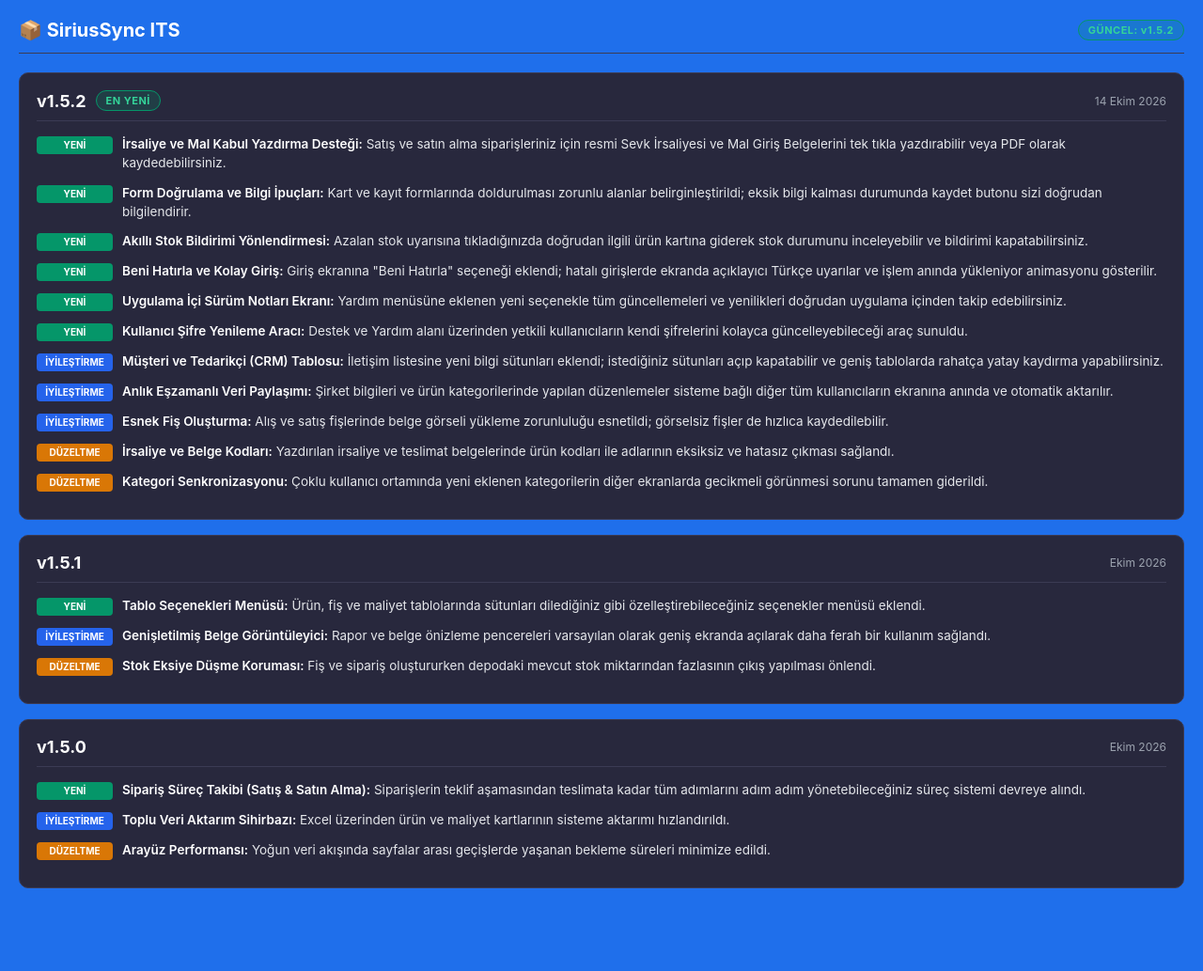
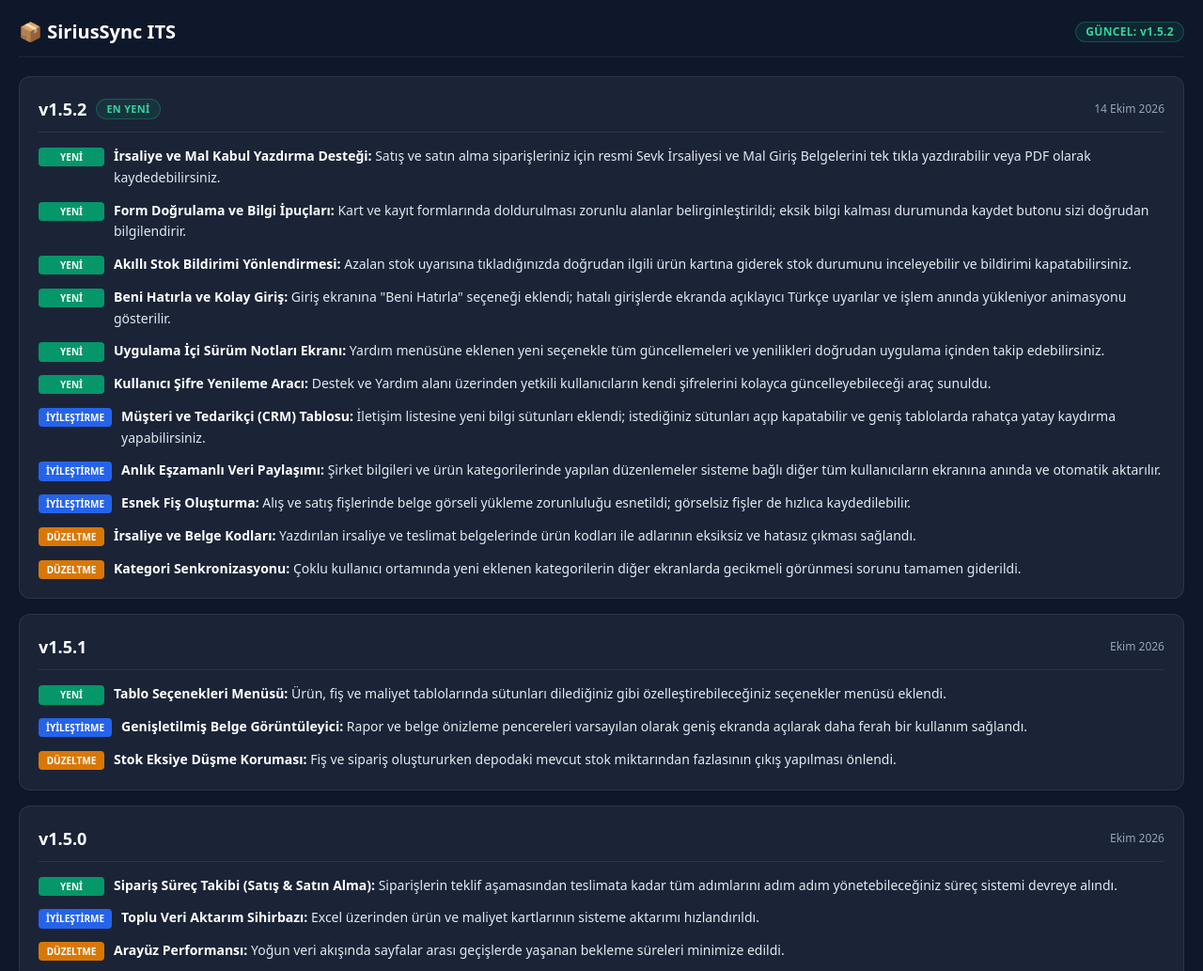
Before and after one commit to Coder-ACJHP/SiriusSync-ITS-Docs, a plain HTML site: page projects/siriussync/docs/change-log.html in a window 1280 px wide. Shown: the top 1033 px of the page at 94% size. Before the commit the page ends 981 px from the top, so only its background shows below. Drawn offline with nearby package versions, Linux system fonts and the light colour scheme; no server answers.

Commit message:
Restyle SiriusSync release notes
Replace the changelog's embedded styles with Tailwind utility classes and the shared stylesheet, while retaining the light-theme query option. Update the profile image.

```diff
--- a/projects/siriussync/docs/change-log.html
+++ b/projects/siriussync/docs/change-log.html
@@ -1,223 +1,129 @@
 <!DOCTYPE html>
-<html lang="tr">
+<html lang="tr" class="dark">
 <head>
   <meta charset="UTF-8">
   <meta name="viewport" content="width=device-width, initial-scale=1.0">
   <title>SiriusSync ITS — Sürüm Notları</title>
-  <style>
-    :root {
-      --bg: #1f6feb;
-      --card-bg: #28283d;
-      --border: #3b3b54;
-      --text: #e5e7eb;
-      --muted: #9ca3af;
-      --header-title: #ffffff;
-      --status-bg: rgba(5, 150, 105, 0.2);
-      --status-border: #059669;
-      --status-text: #34d399;
-    }
-    /* Açık tema desteği (?theme=light gönderilirse) */
-    body.light {
-      --bg: #f9fafb;
-      --card-bg: #ffffff;
-      --border: #e5e7eb;
-      --text: #1f2937;
-      --muted: #6b7280;
-      --header-title: #111827;
-      --status-bg: #ecfdf5;
-      --status-border: #10b981;
-      --status-text: #065f46;
-    }
-    body {
-      background-color: var(--bg);
-      color: var(--text);
-      font-family: -apple-system, BlinkMacSystemFont, "Segoe UI", Roboto, sans-serif;
-      margin: 0;
-      padding: 20px;
-      user-select: none; /* Metin seçilmesini engeller, masaüstü uygulaması hissi verir */
-      -webkit-user-select: none;
-    }
-    /* Şık ve ince Scrollbar */
-    ::-webkit-scrollbar { width: 8px; }
-    ::-webkit-scrollbar-track { background: var(--bg); }
-    ::-webkit-scrollbar-thumb { background: var(--border); border-radius: 4px; }
+  <script src="https://cdn.tailwindcss.com"></script>
+  <script>
+    tailwind.config = { darkMode: 'class' };
+  </script>
+  <link rel="stylesheet" href="../../../assets/css/style.css">
+</head>
+<body class="bg-gray-50 text-gray-800 dark:bg-slate-900 dark:text-slate-200 font-sans p-5 select-none antialiased">
 
-    .top-bar {
-      display: flex;
-      justify-content: space-between;
-      align-items: center;
-      margin-bottom: 20px;
-      padding-bottom: 12px;
-      border-bottom: 1px solid var(--border);
-    }
-    .app-name {
-      font-size: 20px;
-      font-weight: 700;
-      color: var(--header-title);
-      display: flex;
-      align-items: center;
-      gap: 8px;
-    }
-    .current-pill {
-      font-size: 11px;
-      font-weight: 700;
-      padding: 3px 10px;
-      border-radius: 20px;
-      background: var(--status-bg);
-      border: 1px solid var(--status-border);
-      color: var(--status-text);
-      letter-spacing: 0.5px;
-    }
-
-    .release-card {
-      background: var(--card-bg);
-      border: 1px solid var(--border);
-      border-radius: 10px;
-      padding: 18px;
-      margin-bottom: 16px;
-    }
-    .header {
-      display: flex;
-      justify-content: space-between;
-      align-items: center;
-      border-bottom: 1px solid var(--border);
-      padding-bottom: 10px;
-      margin-bottom: 14px;
-    }
-    .version-wrapper {
-      display: flex;
-      align-items: center;
-      gap: 10px;
-    }
-    .version { font-size: 18px; font-weight: 700; color: #fff; }
-    body.light .version { color: #111827; }
-    .date { font-size: 12px; color: var(--muted); }
-
-    .item { display: flex; align-items: flex-start; gap: 10px; margin-bottom: 11px; font-size: 13.5px; line-height: 1.5; }
-    .badge {
-      font-size: 10px; font-weight: 700; padding: 2px 8px; border-radius: 4px;
-      color: white; min-width: 65px; text-align: center; flex-shrink: 0; margin-top: 2px;
-    }
-    .new { background-color: #059669; }
-    .imp { background-color: #2563eb; }
-    .fix { background-color: #d97706; }
-    .strong { font-weight: 600; color: var(--header-title); }
-  </style>
-</head>
-<body>
-
-<div class="top-bar">
-  <div class="app-name">
+<div class="flex justify-between items-center pb-3 mb-5 border-b border-gray-200 dark:border-slate-800">
+  <div class="text-xl font-bold text-gray-900 dark:text-white flex items-center gap-2">
     <span>📦 SiriusSync ITS</span>
   </div>
-  <div class="current-pill">
+  <div class="text-xs font-bold px-2.5 py-0.5 rounded-full tracking-wide bg-emerald-500/10 text-emerald-600 dark:text-emerald-400 border border-emerald-500/30">
     <span>GÜNCEL: </span><span class="maven-version">v1.5.2</span>
   </div>
 </div>
 
 <!-- Sürüm 1.5.2 (Develop / Güncel Sürüm) -->
-<div class="release-card">
-  <div class="header">
-    <div class="version-wrapper">
-      <span class="version maven-version">v1.5.2</span>
-      <span class="current-pill">EN YENİ</span>
+<div class="bg-white dark:bg-slate-800/80 border border-gray-200 dark:border-slate-700/60 rounded-xl p-5 mb-4 shadow-sm">
+  <div class="flex justify-between items-center pb-2.5 mb-3.5 border-b border-gray-100 dark:border-slate-700/60">
+    <div class="flex items-center gap-2.5">
+      <span class="text-lg font-bold text-gray-900 dark:text-white maven-version">v1.5.2</span>
+      <span class="text-[11px] font-bold px-2.5 py-0.5 rounded-full tracking-wide bg-emerald-500/10 text-emerald-600 dark:text-emerald-400 border border-emerald-500/30">EN YENİ</span>
     </div>
-    <span class="date">14 Ekim 2026</span>
+    <span class="text-xs text-gray-500 dark:text-slate-400">14 Ekim 2026</span>
   </div>
 
-  <div class="item">
-    <span class="badge new">YENİ</span>
-    <span><span class="strong">İrsaliye ve Mal Kabul Yazdırma Desteği:</span> Satış ve satın alma siparişleriniz için resmi Sevk İrsaliyesi ve Mal Giriş Belgelerini tek tıkla yazdırabilir veya PDF olarak kaydedebilirsiniz.</span>
+  <div class="flex items-start gap-2.5 mb-3 text-sm leading-relaxed">
+    <span class="text-[10px] font-bold px-2 py-0.5 rounded text-white bg-emerald-600 min-w-[70px] text-center shrink-0 mt-0.5">YENİ</span>
+    <span><strong class="font-semibold text-gray-900 dark:text-white">İrsaliye ve Mal Kabul Yazdırma Desteği:</strong> Satış ve satın alma siparişleriniz için resmi Sevk İrsaliyesi ve Mal Giriş Belgelerini tek tıkla yazdırabilir veya PDF olarak kaydedebilirsiniz.</span>
   </div>
 
-  <div class="item">
-    <span class="badge new">YENİ</span>
-    <span><span class="strong">Form Doğrulama ve Bilgi İpuçları:</span> Kart ve kayıt formlarında doldurulması zorunlu alanlar belirginleştirildi; eksik bilgi kalması durumunda kaydet butonu sizi doğrudan bilgilendirir.</span>
+  <div class="flex items-start gap-2.5 mb-3 text-sm leading-relaxed">
+    <span class="text-[10px] font-bold px-2 py-0.5 rounded text-white bg-emerald-600 min-w-[70px] text-center shrink-0 mt-0.5">YENİ</span>
+    <span><strong class="font-semibold text-gray-900 dark:text-white">Form Doğrulama ve Bilgi İpuçları:</strong> Kart ve kayıt formlarında doldurulması zorunlu alanlar belirginleştirildi; eksik bilgi kalması durumunda kaydet butonu sizi doğrudan bilgilendirir.</span>
   </div>
 
-  <div class="item">
-    <span class="badge new">YENİ</span>
-    <span><span class="strong">Akıllı Stok Bildirimi Yönlendirmesi:</span> Azalan stok uyarısına tıkladığınızda doğrudan ilgili ürün kartına giderek stok durumunu inceleyebilir ve bildirimi kapatabilirsiniz.</span>
+  <div class="flex items-start gap-2.5 mb-3 text-sm leading-relaxed">
+    <span class="text-[10px] font-bold px-2 py-0.5 rounded text-white bg-emerald-600 min-w-[70px] text-center shrink-0 mt-0.5">YENİ</span>
+    <span><strong class="font-semibold text-gray-900 dark:text-white">Akıllı Stok Bildirimi Yönlendirmesi:</strong> Azalan stok uyarısına tıkladığınızda doğrudan ilgili ürün kartına giderek stok durumunu inceleyebilir ve bildirimi kapatabilirsiniz.</span>
   </div>
 
-  <div class="item">
-    <span class="badge new">YENİ</span>
-    <span><span class="strong">Beni Hatırla ve Kolay Giriş:</span> Giriş ekranına "Beni Hatırla" seçeneği eklendi; hatalı girişlerde ekranda açıklayıcı Türkçe uyarılar ve işlem anında yükleniyor animasyonu gösterilir.</span>
+  <div class="flex items-start gap-2.5 mb-3 text-sm leading-relaxed">
+    <span class="text-[10px] font-bold px-2 py-0.5 rounded text-white bg-emerald-600 min-w-[70px] text-center shrink-0 mt-0.5">YENİ</span>
+    <span><strong class="font-semibold text-gray-900 dark:text-white">Beni Hatırla ve Kolay Giriş:</strong> Giriş ekranına "Beni Hatırla" seçeneği eklendi; hatalı girişlerde ekranda açıklayıcı Türkçe uyarılar ve işlem anında yükleniyor animasyonu gösterilir.</span>
   </div>
 
-  <div class="item">
-    <span class="badge new">YENİ</span>
-    <span><span class="strong">Uygulama İçi Sürüm Notları Ekranı:</span> Yardım menüsüne eklenen yeni seçenekle tüm güncellemeleri ve yenilikleri doğrudan uygulama içinden takip edebilirsiniz.</span>
+  <div class="flex items-start gap-2.5 mb-3 text-sm leading-relaxed">
+    <span class="text-[10px] font-bold px-2 py-0.5 rounded text-white bg-emerald-600 min-w-[70px] text-center shrink-0 mt-0.5">YENİ</span>
+    <span><strong class="font-semibold text-gray-900 dark:text-white">Uygulama İçi Sürüm Notları Ekranı:</strong> Yardım menüsüne eklenen yeni seçenekle tüm güncellemeleri ve yenilikleri doğrudan uygulama içinden takip edebilirsiniz.</span>
   </div>
 
-  <div class="item">
-    <span class="badge new">YENİ</span>
-    <span><span class="strong">Kullanıcı Şifre Yenileme Aracı:</span> Destek ve Yardım alanı üzerinden yetkili kullanıcıların kendi şifrelerini kolayca güncelleyebileceği araç sunuldu.</span>
+  <div class="flex items-start gap-2.5 mb-3 text-sm leading-relaxed">
+    <span class="text-[10px] font-bold px-2 py-0.5 rounded text-white bg-emerald-600 min-w-[70px] text-center shrink-0 mt-0.5">YENİ</span>
+    <span><strong class="font-semibold text-gray-900 dark:text-white">Kullanıcı Şifre Yenileme Aracı:</strong> Destek ve Yardım alanı üzerinden yetkili kullanıcıların kendi şifrelerini kolayca güncelleyebileceği araç sunuldu.</span>
   </div>
 
-  <div class="item">
-    <span class="badge imp">İYİLEŞTİRME</span>
-    <span><span class="strong">Müşteri ve Tedarikçi (CRM) Tablosu:</span> İletişim listesine yeni bilgi sütunları eklendi; istediğiniz sütunları açıp kapatabilir ve geniş tablolarda rahatça yatay kaydırma yapabilirsiniz.</span>
+  <div class="flex items-start gap-2.5 mb-3 text-sm leading-relaxed">
+    <span class="text-[10px] font-bold px-2 py-0.5 rounded text-white bg-blue-600 min-w-[70px] text-center shrink-0 mt-0.5">İYİLEŞTİRME</span>
+    <span><strong class="font-semibold text-gray-900 dark:text-white">Müşteri ve Tedarikçi (CRM) Tablosu:</strong> İletişim listesine yeni bilgi sütunları eklendi; istediğiniz sütunları açıp kapatabilir ve geniş tablolarda rahatça yatay kaydırma yapabilirsiniz.</span>
   </div>
 
-  <div class="item">
-    <span class="badge imp">İYİLEŞTİRME</span>
-    <span><span class="strong">Anlık Eşzamanlı Veri Paylaşımı:</span> Şirket bilgileri ve ürün kategorilerinde yapılan düzenlemeler sisteme bağlı diğer tüm kullanıcıların ekranına anında ve otomatik aktarılır.</span>
+  <div class="flex items-start gap-2.5 mb-3 text-sm leading-relaxed">
+    <span class="text-[10px] font-bold px-2 py-0.5 rounded text-white bg-blue-600 min-w-[70px] text-center shrink-0 mt-0.5">İYİLEŞTİRME</span>
+    <span><strong class="font-semibold text-gray-900 dark:text-white">Anlık Eşzamanlı Veri Paylaşımı:</strong> Şirket bilgileri ve ürün kategorilerinde yapılan düzenlemeler sisteme bağlı diğer tüm kullanıcıların ekranına anında ve otomatik aktarılır.</span>
   </div>
 
-  <div class="item">
-    <span class="badge imp">İYİLEŞTİRME</span>
-    <span><span class="strong">Esnek Fiş Oluşturma:</span> Alış ve satış fişlerinde belge görseli yükleme zorunluluğu esnetildi; görselsiz fişler de hızlıca kaydedilebilir.</span>
+  <div class="flex items-start gap-2.5 mb-3 text-sm leading-relaxed">
+    <span class="text-[10px] font-bold px-2 py-0.5 rounded text-white bg-blue-600 min-w-[70px] text-center shrink-0 mt-0.5">İYİLEŞTİRME</span>
+    <span><strong class="font-semibold text-gray-900 dark:text-white">Esnek Fiş Oluşturma:</strong> Alış ve satış fişlerinde belge görseli yükleme zorunluluğu esnetildi; görselsiz fişler de hızlıca kaydedilebilir.</span>
   </div>
 
-  <div class="item">
-    <span class="badge fix">DÜZELTME</span>
-    <span><span class="strong">İrsaliye ve Belge Kodları:</span> Yazdırılan irsaliye ve teslimat belgelerinde ürün kodları ile adlarının eksiksiz ve hatasız çıkması sağlandı.</span>
+  <div class="flex items-start gap-2.5 mb-3 text-sm leading-relaxed">
+    <span class="text-[10px] font-bold px-2 py-0.5 rounded text-white bg-amber-600 min-w-[70px] text-center shrink-0 mt-0.5">DÜZELTME</span>
+    <span><strong class="font-semibold text-gray-900 dark:text-white">İrsaliye ve Belge Kodları:</strong> Yazdırılan irsaliye ve teslimat belgelerinde ürün kodları ile adlarının eksiksiz ve hatasız çıkması sağlandı.</span>
   </div>
 
-  <div class="item">
-    <span class="badge fix">DÜZELTME</span>
-    <span><span class="strong">Kategori Senkronizasyonu:</span> Çoklu kullanıcı ortamında yeni eklenen kategorilerin diğer ekranlarda gecikmeli görünmesi sorunu tamamen giderildi.</span>
+  <div class="flex items-start gap-2.5 text-sm leading-relaxed">
+    <span class="text-[10px] font-bold px-2 py-0.5 rounded text-white bg-amber-600 min-w-[70px] text-center shrink-0 mt-0.5">DÜZELTME</span>
+    <span><strong class="font-semibold text-gray-900 dark:text-white">Kategori Senkronizasyonu:</strong> Çoklu kullanıcı ortamında yeni eklenen kategorilerin diğer ekranlarda gecikmeli görünmesi sorunu tamamen giderildi.</span>
   </div>
 </div>
 
 <!-- Sürüm 1.5.1 -->
-<div class="release-card">
-  <div class="header">
-    <span class="version">v1.5.1</span>
-    <span class="date">Ekim 2026</span>
+<div class="bg-white dark:bg-slate-800/80 border border-gray-200 dark:border-slate-700/60 rounded-xl p-5 mb-4 shadow-sm">
+  <div class="flex justify-between items-center pb-2.5 mb-3.5 border-b border-gray-100 dark:border-slate-700/60">
+    <span class="text-lg font-bold text-gray-900 dark:text-white">v1.5.1</span>
+    <span class="text-xs text-gray-500 dark:text-slate-400">Ekim 2026</span>
   </div>
-  <div class="item">
-    <span class="badge new">YENİ</span>
-    <span><span class="strong">Tablo Seçenekleri Menüsü:</span> Ürün, fiş ve maliyet tablolarında sütunları dilediğiniz gibi özelleştirebileceğiniz seçenekler menüsü eklendi.</span>
+  <div class="flex items-start gap-2.5 mb-3 text-sm leading-relaxed">
+    <span class="text-[10px] font-bold px-2 py-0.5 rounded text-white bg-emerald-600 min-w-[70px] text-center shrink-0 mt-0.5">YENİ</span>
+    <span><strong class="font-semibold text-gray-900 dark:text-white">Tablo Seçenekleri Menüsü:</strong> Ürün, fiş ve maliyet tablolarında sütunları dilediğiniz gibi özelleştirebileceğiniz seçenekler menüsü eklendi.</span>
   </div>
-  <div class="item">
-    <span class="badge imp">İYİLEŞTİRME</span>
-    <span><span class="strong">Genişletilmiş Belge Görüntüleyici:</span> Rapor ve belge önizleme pencereleri varsayılan olarak geniş ekranda açılarak daha ferah bir kullanım sağlandı.</span>
+  <div class="flex items-start gap-2.5 mb-3 text-sm leading-relaxed">
+    <span class="text-[10px] font-bold px-2 py-0.5 rounded text-white bg-blue-600 min-w-[70px] text-center shrink-0 mt-0.5">İYİLEŞTİRME</span>
+    <span><strong class="font-semibold text-gray-900 dark:text-white">Genişletilmiş Belge Görüntüleyici:</strong> Rapor ve belge önizleme pencereleri varsayılan olarak geniş ekranda açılarak daha ferah bir kullanım sağlandı.</span>
   </div>
-  <div class="item">
-    <span class="badge fix">DÜZELTME</span>
-    <span><span class="strong">Stok Eksiye Düşme Koruması:</span> Fiş ve sipariş oluştururken depodaki mevcut stok miktarından fazlasının çıkış yapılması önlendi.</span>
+  <div class="flex items-start gap-2.5 text-sm leading-relaxed">
+    <span class="text-[10px] font-bold px-2 py-0.5 rounded text-white bg-amber-600 min-w-[70px] text-center shrink-0 mt-0.5">DÜZELTME</span>
+    <span><strong class="font-semibold text-gray-900 dark:text-white">Stok Eksiye Düşme Koruması:</strong> Fiş ve sipariş oluştururken depodaki mevcut stok miktarından fazlasının çıkış yapılması önlendi.</span>
   </div>
 </div>
 
 <!-- Sürüm 1.5.0 -->
-<div class="release-card">
-  <div class="header">
-    <span class="version">v1.5.0</span>
-    <span class="date">Ekim 2026</span>
+<div class="bg-white dark:bg-slate-800/80 border border-gray-200 dark:border-slate-700/60 rounded-xl p-5 mb-4 shadow-sm">
+  <div class="flex justify-between items-center pb-2.5 mb-3.5 border-b border-gray-100 dark:border-slate-700/60">
+    <span class="text-lg font-bold text-gray-900 dark:text-white">v1.5.0</span>
+    <span class="text-xs text-gray-500 dark:text-slate-400">Ekim 2026</span>
   </div>
-  <div class="item">
-    <span class="badge new">YENİ</span>
-    <span><span class="strong">Sipariş Süreç Takibi (Satış & Satın Alma):</span> Siparişlerin teklif aşamasından teslimata kadar tüm adımlarını adım adım yönetebileceğiniz süreç sistemi devreye alındı.</span>
+  <div class="flex items-start gap-2.5 mb-3 text-sm leading-relaxed">
+    <span class="text-[10px] font-bold px-2 py-0.5 rounded text-white bg-emerald-600 min-w-[70px] text-center shrink-0 mt-0.5">YENİ</span>
+    <span><strong class="font-semibold text-gray-900 dark:text-white">Sipariş Süreç Takibi (Satış & Satın Alma):</strong> Siparişlerin teklif aşamasından teslimata kadar tüm adımlarını adım adım yönetebileceğiniz süreç sistemi devreye alındı.</span>
   </div>
-  <div class="item">
-    <span class="badge imp">İYİLEŞTİRME</span>
-    <span><span class="strong">Toplu Veri Aktarım Sihirbazı:</span> Excel üzerinden ürün ve maliyet kartlarının sisteme aktarımı hızlandırıldı.</span>
+  <div class="flex items-start gap-2.5 mb-3 text-sm leading-relaxed">
+    <span class="text-[10px] font-bold px-2 py-0.5 rounded text-white bg-blue-600 min-w-[70px] text-center shrink-0 mt-0.5">İYİLEŞTİRME</span>
+    <span><strong class="font-semibold text-gray-900 dark:text-white">Toplu Veri Aktarım Sihirbazı:</strong> Excel üzerinden ürün ve maliyet kartlarının sisteme aktarımı hızlandırıldı.</span>
   </div>
-  <div class="item">
-    <span class="badge fix">DÜZELTME</span>
-    <span><span class="strong">Arayüz Performansı:</span> Yoğun veri akışında sayfalar arası geçişlerde yaşanan bekleme süreleri minimize edildi.</span>
+  <div class="flex items-start gap-2.5 text-sm leading-relaxed">
+    <span class="text-[10px] font-bold px-2 py-0.5 rounded text-white bg-amber-600 min-w-[70px] text-center shrink-0 mt-0.5">DÜZELTME</span>
+    <span><strong class="font-semibold text-gray-900 dark:text-white">Arayüz Performansı:</strong> Yoğun veri akışında sayfalar arası geçişlerde yaşanan bekleme süreleri minimize edildi.</span>
   </div>
 </div>
 
@@ -225,7 +131,7 @@
   // 1. Tema Kontrolü: ?theme=light gelirse açık temaya geç
   const params = new URLSearchParams(window.location.search);
   if (params.get('theme') === 'light') {
-    document.body.classList.add('light');
+    document.documentElement.classList.remove('dark');
   }
 
   // 2. Maven'dan Otomatik Versiyon Çekme:
```
Also changed, not shown: assets/images/profile.jpg.
